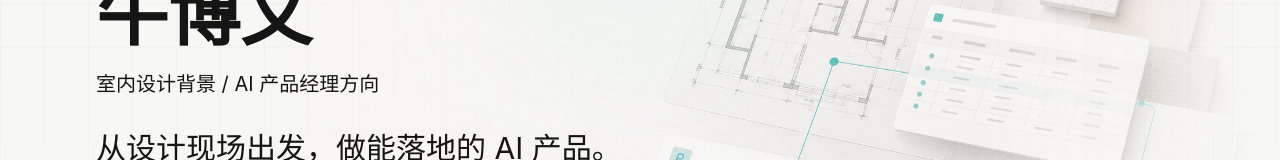
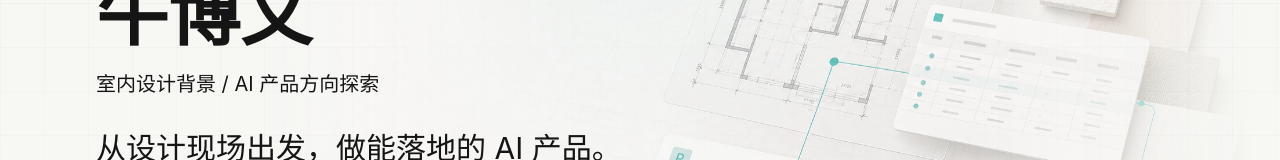
Before and after one commit to hirofumi040/my-web, a React (Vite) app: page / in a window 1280 px wide. Shown: the part 305-465 px from the top of the page. Built offline with nearby package versions, Linux system fonts and the light colour scheme.

Commit message:
Soften hero AI product positioning

```diff
--- a/src/main.jsx
+++ b/src/main.jsx
@@ -201,7 +201,7 @@ function Hero() {
             牛博文
           </h1>
           <p className="mt-5 text-lg text-black/62 md:text-xl">
-            室内设计背景 / AI 产品经理方向
+            室内设计背景 / AI 产品方向探索
           </p>
           <p className="mt-8 max-w-2xl text-2xl leading-relaxed md:text-3xl">
             从设计现场出发，做能落地的 AI 产品。
```
